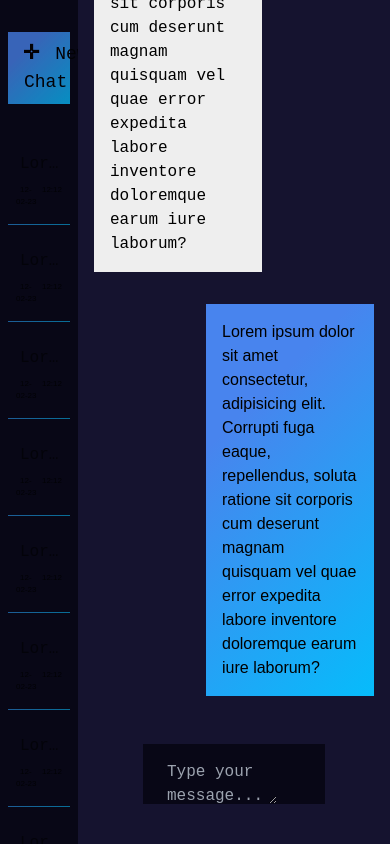
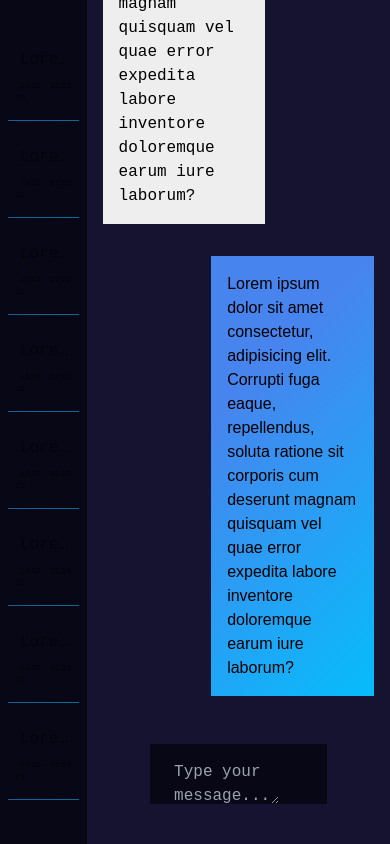
Before and after one commit to I-Himanshu/WebMindz, a Next.js app: page / in a window 390 px wide. Built offline with nearby package versions, Linux system fonts and the light colour scheme; grey boxes are pictures that could not be loaded.

Commit message:
Update chat.tsx

```diff
--- a/src/pages/chat.tsx
+++ b/src/pages/chat.tsx
@@ -7,8 +7,8 @@ export default function Chat() {
     return (
         <main className='min-h-screen bg-[#15132f]'>
             <div className="flex flex-row w-full max-h-screen">
-                <div className="flex flex-col items-center w-[20%] max-h-screen hover:overflow-y-scroll overflow-y-hidden bg-[#080716] pt-8 px-2 pr-4 hover:pr-2">
-                    <div className="flex flex-row justify-between w-full">
+                <div className="flex flex-col items-center md:w-[30%] lg:w-[20%] max-h-screen hover:overflow-y-scroll overflow-y-hidden bg-[#080716] pt-8 px-2 pr-4 hover:pr-2">
+                    <div className="hidden md:flex flex-row justify-between w-full">
                         <p className="px-4 py-2 mb-8 w-full blueGrad secondaryFont text-lg cursor-pointer opacity-75 transition-all hover:opacity-100 mr-6">
                             <b className='mr-4'>+</b>
                             New Chat
@@ -32,12 +32,14 @@ export default function Chat() {
                     <History />
                     <History />
                 </div>
-                <div className="flex flex-col pb-10 px-4 justify-end items-center w-[80%] max-h-screen overflow-y-scroll">
+                <div className="flex flex-col pb-10 px-4 md:px-2 justify-end items-center md:w-[70%] lg:w-[80%] max-h-screen overflow-y-scroll">
                     <User/>
+                    <Robo/>
+                    <User/><User/>
                     <Robo/>
                     <User/>
                     <div className="flex flex-row justify-center bottom-[30px] bg-[#15132f] mx-auto w-[100%] mt-8">
-                        <div className="flex bg-[#080716] px-4 w-[65%]">
+                        <div className="flex bg-[#080716] px-4 w-[65%] md:w-[85%]">
                         <textarea
                             className="w-[100%] h-[60px] max-h-[100px] secondaryFont px-2 py-4 bg-[#080716] border-0 outline-none hover:border-none hover:outline-none rounded-lg"
                             placeholder="Type your message..."
```
